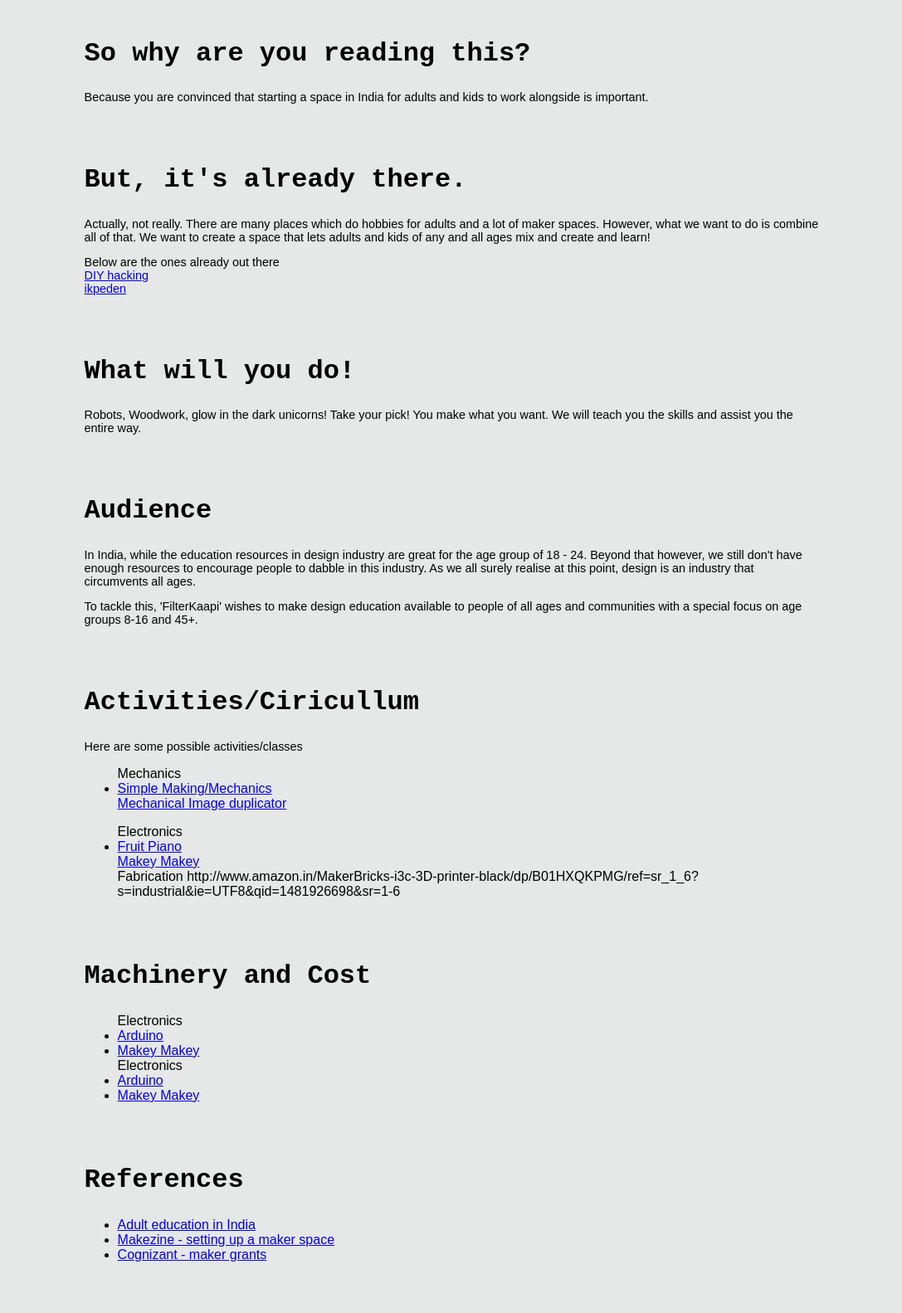
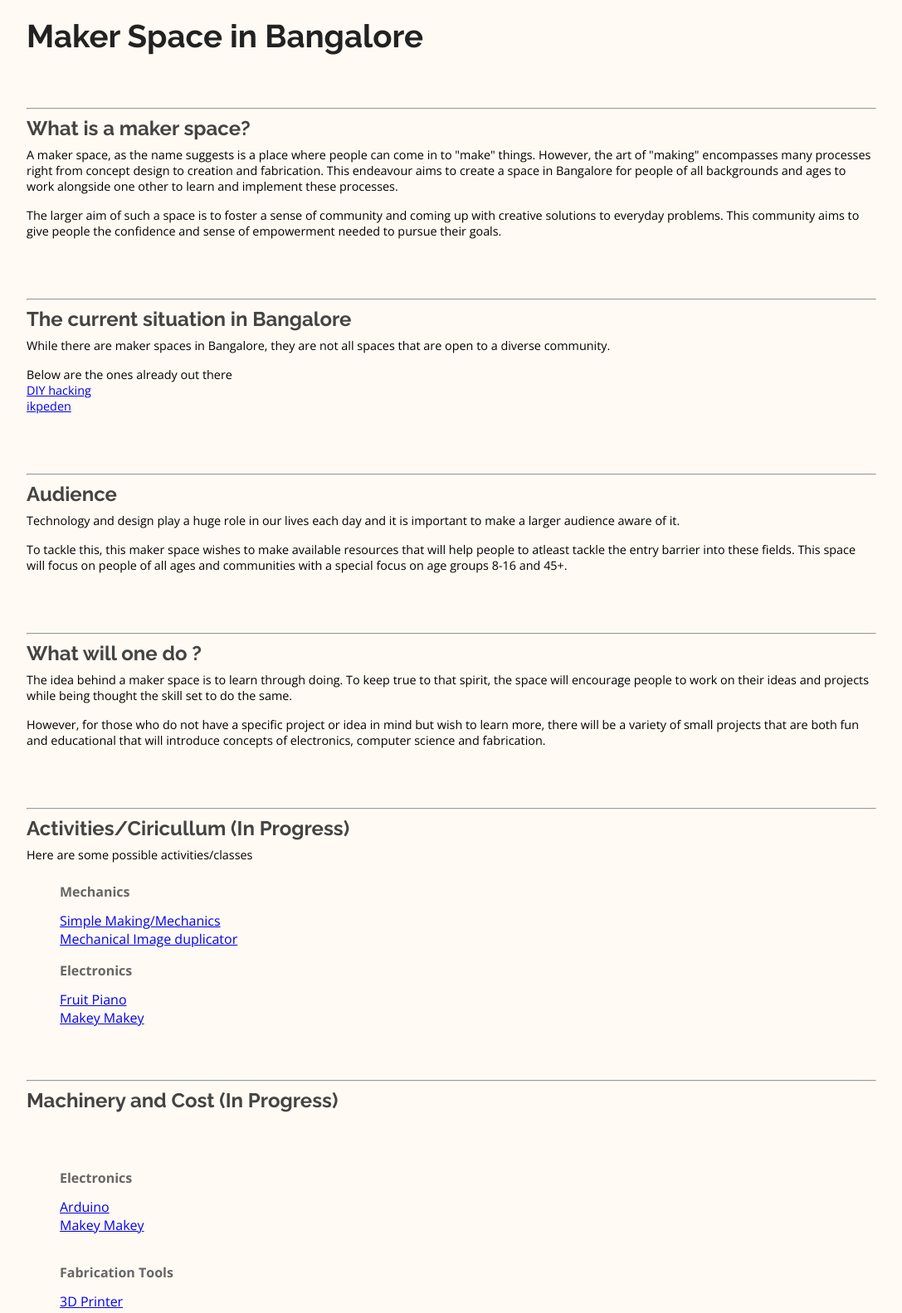
Before and after one commit to MathuraMG/FilterKaapi, a plain HTML site: page index.html in a window 1280 px wide. Shown: the part 5-1588 px from the top of the page at 83% size, without its empty margins (96-1183 px from the left). Before the commit the page ends 1567 px from the top, so only its background shows below. Drawn offline with nearby package versions, Linux system fonts and the light colour scheme.

Commit message:
add more content

```diff
--- a/index.html
+++ b/index.html
@@ -2,22 +2,33 @@
 <html>
   <head>
     <meta charset="utf-8">
-    <title>Oh Yea!</title>
+    <title>Maker Space</title>
     <link rel="stylesheet" href="style.css"></link>
+    <meta name="viewport" content="width=device-width, initial-scale=1">
+    <link href="https://fonts.googleapis.com/css?family=Open+Sans:300,400,700|Raleway:200,400,600,700" rel="stylesheet">
   </head>
   <body>
+
     <div class="container">
-      <section class="block">
-        <h2 class="block--heading"> So why are you reading this? </h2>
+      <h1 class="main--heading"> Maker Space in Bangalore </h1>
+
+      <section class="block" id="block-1">
+        <hr>
+        <h2 class="block--heading"> What is a maker space? </h2>
         <p class="block--content">
-          Because you are convinced that starting a space in India for adults and kids to work alongside is important.
+          A maker space, as the name suggests is a place where people can come in to "make" things. However, the art of "making" encompasses many processes right from concept design to creation and fabrication. This endeavour aims to create a space in Bangalore for people of all backgrounds and ages to work alongside one other to learn and implement these processes.
         </p>
+        <p class="block--content">
+          The larger aim of such a space is to foster a sense of community and coming up with creative solutions to everyday problems. This community aims to give people the confidence and sense of empowerment needed to pursue their goals.
+        </p>
+
       </section>
 
-      <section class="block">
-        <h2 class="block--heading"> But, it's already there. </h2>
+      <section class="block" id="block-2">
+        <hr>
+        <h2 class="block--heading"> The current situation in Bangalore</h2>
         <p class="block--content">
-          Actually, not really. There are many places which do hobbies for adults and a lot of maker spaces. However, what we want to do is combine all of that. We want to create a space that lets adults and kids of any and all ages mix and create and learn!
+          While there are maker spaces in Bangalore, they are not all spaces that are open to a diverse community.
         </p>
         <p class="block--content"> Below are the ones already out there
 
@@ -25,77 +36,91 @@
           <a class="block--link" href="https://ikpeden.com/"> ikpeden </a>
         </p>
 
+
       </section>
 
-      <section class="block">
-        <h2 class="block--heading"> What will you do! </h2>
+      <section class="block" id="block-3">
+        <hr>
+        <h2 class="block--heading"> Audience </h2>
         <p class="block--content">
-          Robots, Woodwork, glow in the dark unicorns! Take your pick! You make what you want. We will teach you the skills and assist you the entire way.
+          Technology and design play a huge role in our lives each day and it is important to make a larger audience aware of it.
         </p>
+        <p class="block--content">
+        To tackle this, this maker space wishes to make available resources that will help people to atleast tackle the entry barrier into these fields. This space will focus on people of all ages and communities with a special focus on age groups 8-16 and 45+.
+        </p>
+
       </section>
 
-      <section class="block">
-        <h2 class="block--heading"> Audience </h2>
+      <section class="block" id="block-4">
+        <hr>
+        <h2 class="block--heading"> What will one do ? </h2>
         <p class="block--content">
-          In India, while the education resources in design industry are great for the age group of 18 - 24.
-          Beyond that however, we still don't have enough resources to encourage people to dabble in this industry. As we all surely realise at this point,
-          design is an industry that circumvents all ages.
+          The idea behind a maker space is to learn through doing. To keep true to that spirit, the space will encourage people to work on their ideas and projects while being thought the skill set to do the same.
         </p>
         <p class="block--content">
-        To tackle this, 'FilterKaapi' wishes to make design education available to people of all ages and communities with a special focus on age groups 8-16 and 45+.
+          However, for those who do not have a specific project or idea in mind but wish to learn more, there will be a variety of small projects that are both fun and educational that will introduce concepts of electronics, computer science and fabrication.
         </p>
+
       </section>
 
-      <section class="block">
-        <h2 class="block--heading"> Activities/Ciricullum </h2>
+      <section class="block" id="block-5">
+        <hr>
+        <h2 class="block--heading"> Activities/Ciricullum (In Progress) </h2>
         <p class="block--content">
           Here are some possible activities/classes
-          <ul title="simple mechanical projects">
-            Mechanics
+          <ul class="block--list" title="simple mechanical projects">
+            <h2 class="block--subheading">Mechanics</h2>
             <li>
               <a class="block--link" href="http://www.instructables.com/id/Project-Based-Engineering-for-Kids/">Simple Making/Mechanics</a>
+            </li>
+            <li>
               <a class="block--link" href="http://makercamp.com/projects/mechanical-image-duplicator">Mechanical Image duplicator</a>
             </li>
           </ul>
 
-          <ul title="simple electronic projects">
-            Electronics
+          <ul class="block--list" title="simple electronic projects">
+            <h2 class="block--subheading">Electronics</h2>
             <li>
               <a class="block--link" href="http://makercamp.com/projects/fruit-piano">Fruit Piano</a>
+            </li>
+            <li>
               <a class="block--link" href="http://makeymakey.com/gallery/">Makey Makey</a>
             </li>
-            Fabrication
-            http://www.amazon.in/MakerBricks-i3c-3D-printer-black/dp/B01HXQKPMG/ref=sr_1_6?s=industrial&ie=UTF8&qid=1481926698&sr=1-6
 
           </ul>
         </p>
+
       </section>
 
-      <section class="block">
-        <h2 class="block--heading"> Machinery and Cost </h2>
+      <section class="block" id="block-6">
+        <hr>
+        <h2 class="block--heading"> Machinery and Cost (In Progress)</h2>
         <p class="block--content">
-          <ul title="list of supplies">
-            Electronics
+          <ul class="block--list" title="list of supplies">
+            <br>
+            <h2 class="block--subheading"> Electronics</h2>
             <li> <a class="block--link" href="http://www.simplelabs.co.in/content/arduino-uno"> Arduino </a>
             <li> <a class="block--link" href="http://www.amazon.in/Makey-Invention-Kit-Everyone/dp/B008SFLEPE"> Makey Makey </a>
             </li>
-            Electronics
-            <li> <a class="block--link" href="http://www.simplelabs.co.in/content/arduino-uno"> Arduino </a>
-            <li> <a class="block--link" href="http://www.amazon.in/Makey-Invention-Kit-Everyone/dp/B008SFLEPE"> Makey Makey </a>
-            </li>
+            <br>
+            <h2 class="block--subheading">Fabrication Tools</h2>
+            <li> <a class="block--link" href="http://www.amazon.in/MakerBricks-i3c-3D-printer-black/dp/B01HXQKPMG/ref=sr_1_6?s=industrial&ie=UTF8&qid=1481926698&sr=1-6"> 3D Printer </a></li>
           </ul>
         </p>
+
       </section>
 
-      <section class="block">
+      <section class="block" id="block-7">
+        <hr>
         <h2 class="block--heading"> References </h2>
         <p class="block--content">
-          <ul title="references">
+          <ul class="block--list" title="references">
             <li> <a class="block--link" href="http://mhrd.gov.in/adult-education"> Adult education in India </a>
             <li> <a class="block--link" href="http://makezine.com/2013/08/21/stocking-up-school-makerspaces/"> Makezine - setting up a maker space </a>
             <li> <a class="block--link" href="https://www.cognizant.com/company-overview/sustainability/educational-opportunity"> Cognizant - maker grants</a>
           </ul>
         </p>
+
       </section>
 
 
--- a/style.css
+++ b/style.css
@@ -1,23 +1,80 @@
 body {
-  background-color: #E6E7E7;
-  font-family: "Arial", Helvetica, sans-serif;
+  background-color: #fffaf3;
+  font-family: 'Open Sans', sans-serif;
+  height: 100%;
+  display: flex;
+  padding : 0;
+  margin: 0;
+}
+
+html {
+  height: 100%;
 }
 
 .block {
-  width: 70%;
   margin: 0 auto;
-  padding: 1rem 0;
+  margin: 4rem 10%;
 }
 
 .block--heading {
-  font-family: monospace;
-  font-size: 2rem;
+  font-family: 'Raleway', sans-serif;
+  font-weight: 800;
+  font-size: 1.5rem;
+  margin: 0;
+  color: #444;
 }
 
 .block--content {
   font-size: 0.9rem;
+  padding: 0.5rem 0;;
+  margin: 0;
 }
 
 .block--link {
   display: block;
 }
+
+.block--list {
+  list-style: none;
+}
+
+.container {
+
+}
+
+.main--heading {
+  font-family: 'Raleway', sans-serif;
+  font-weight: 800;
+  font-size: 2.4rem;
+  padding: 0 10%;
+  color: #222;
+}
+
+.block--subheading {
+  font-size: 1rem;
+  color: #666;
+  font-weight: 600;
+}
+
+/*#block-1{
+  background-color: #f7e8d4;
+}
+
+#block-2{
+  background-color: #fdddb3;
+}
+#block-3{
+  background-color: #f7e8d4;
+}
+#block-4{
+  background-color: #fdddb3;
+}
+#block-5{
+  background-color: #f7e8d4;
+}
+#block-6{
+  background-color: #fdddb3;
+}
+#block-7{
+  background-color: #f7e8d4;
+}*/
```
